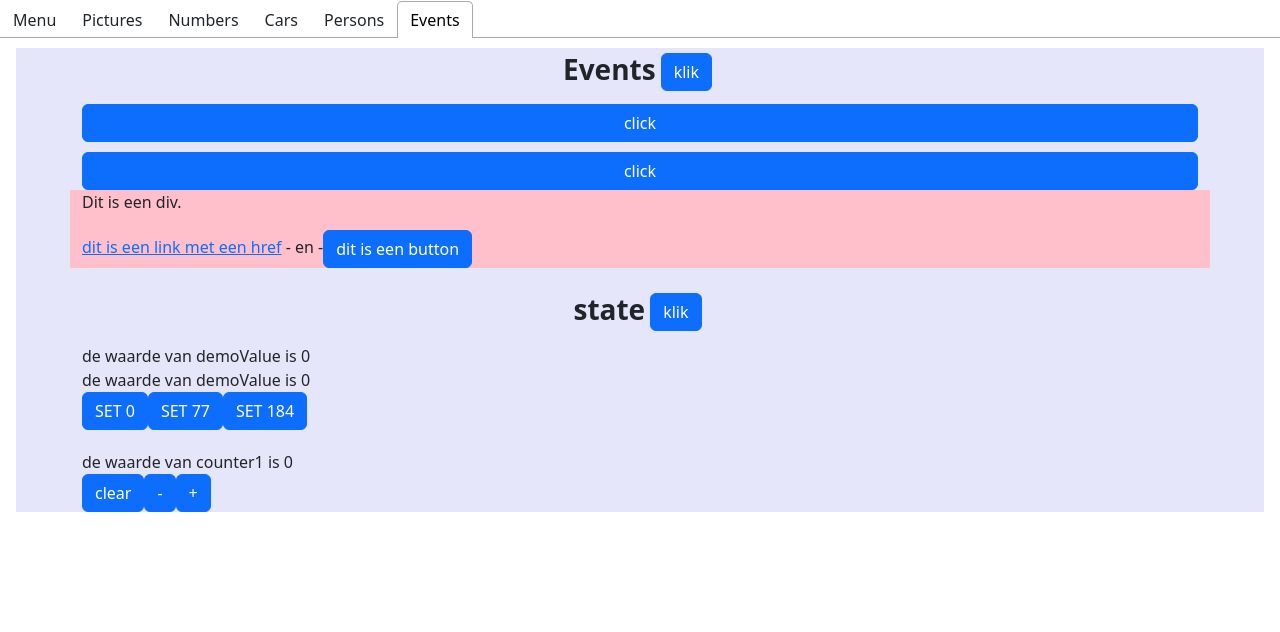
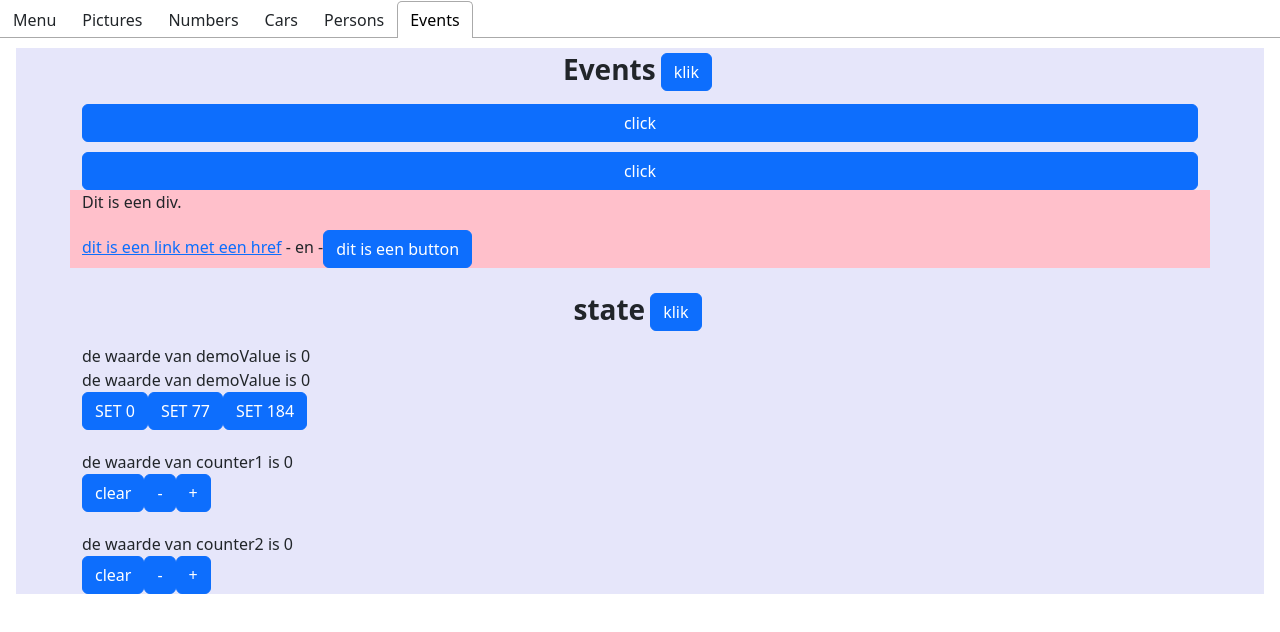
Before and after one commit to SeppeTeugels/dynamic_oefeningen, a React (Create React App) app: page / in a window 1280 px wide. Both pictures are taken after a click on the tab "Events". Shown: the top 632 px of the page. Built offline with nearby package versions, Linux system fonts and the light colour scheme.

Commit message:
bundel 4 3.7

```diff
--- a/src/components/StateDemo.js
+++ b/src/components/StateDemo.js
@@ -18,5 +18,8 @@ export function StateDemo(){
         <div style={{marginTop:"20px"}}>
             <Counter name={"counter1"}/>
         </div>
+        <div style={{marginTop:"20px"}}>
+            <Counter name={"counter2"}/>
+        </div>
     </>
 }
```
